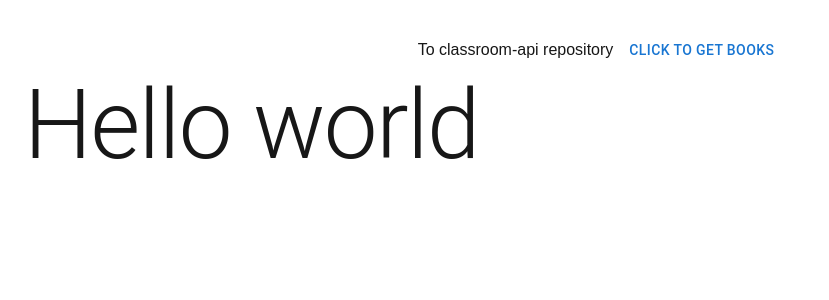
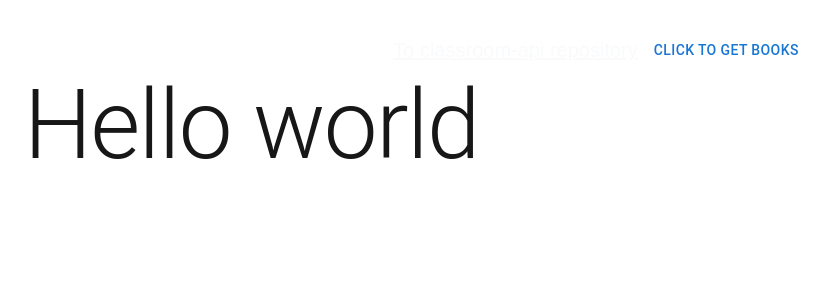
Before and after one commit to chaiyut-kun/book-app-api, a Next.js app: page / in a window 1280 px wide. Shown: the top 300 px of the page, without its empty margins (40-869 px from the left). Built offline with nearby package versions, Linux system fonts and the light colour scheme.

Commit message:
add home button style

```diff
--- a/src/app/book/layout.tsx
+++ b/src/app/book/layout.tsx
@@ -19,9 +19,9 @@ function layout({
   return (
     <Container className="mt-6">
       <Box className="border-[0.5px] border-slate-800 rounded p-2 w-auto">
-        <Button variant="contained" component="a" href="/" >
-            <FontAwesomeIcon icon={faHouse} />
-            <div>Home</div>
+        <Button variant="outlined" component="a" href="/" className="flex items-center gap-2 h-12">
+            <FontAwesomeIcon icon={faHouse} className="w-5 h-5"/>
+            <div className="text-lg mt-1">Home</div>
         </Button>
       </Box>
       <Box className="mt-8">{children}</Box>
--- a/src/app/page.tsx
+++ b/src/app/page.tsx
@@ -29,7 +29,7 @@ export default function Home() {
   return (
     <Container>
       <Box className="mt-8 flex gap-2 items-center justify-center">
-        <Link href={"https://github.com/tanapattara-classroom/classroom-api"}>
+        <Link href={"https://github.com/tanapattara-classroom/classroom-api"} target="_blank" className="text-gray-50 text-xl underline">
           To classroom-api repository
         </Link>
         <Button onClick={handleBooksData}>Click to get books</Button>
```
